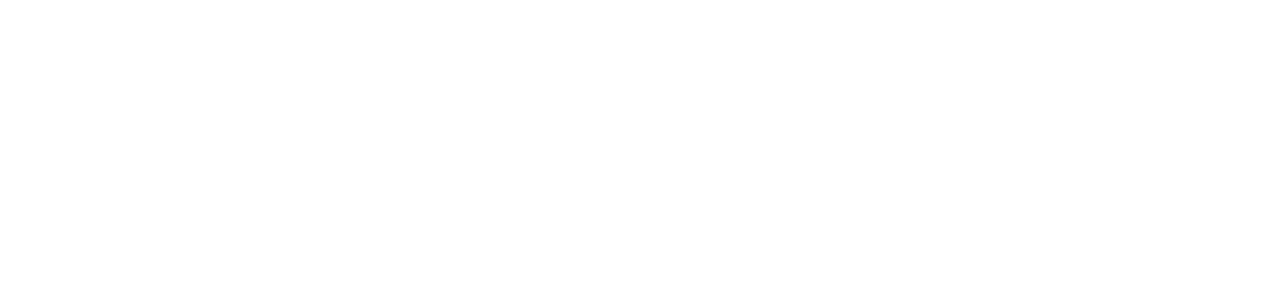
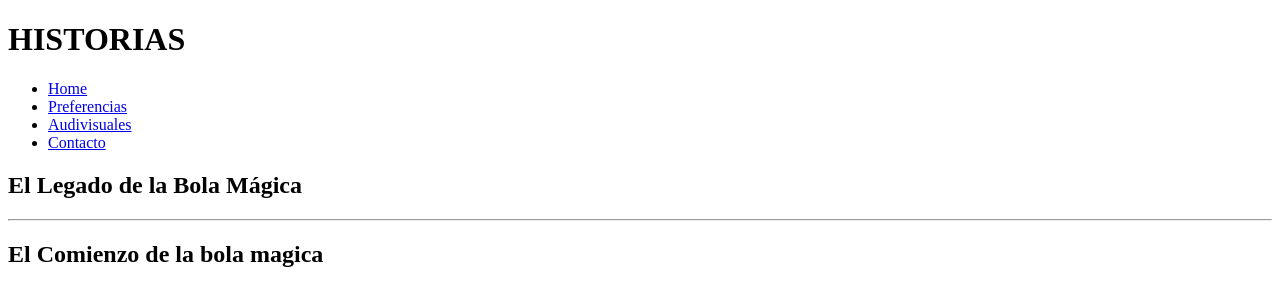
Before and after one commit to CiberNefty/HTML, a plain HTML site: page sergi/proyectos-2023/primeraPaginaWeb/index.html in a window 1280 px wide. Drawn offline with Linux system fonts and the light colour scheme.

Commit message:
Modificamos el archivo index.html en el cual agregamos un nave para agregar las paginas que iremos a mostrar y, a su vez creamos esas paginas aparte para su redireccionamiento, tambien agregamos imagenes.

```diff
--- a/sergi/proyectos-2023/primeraPaginaWeb/index.html
+++ b/sergi/proyectos-2023/primeraPaginaWeb/index.html
@@ -4,9 +4,29 @@
     <meta charset="UTF-8">
     <meta name="viewport" content="width=device-width, initial-scale=1.0">
     <title>Primera Pagina Web</title>
+    <link rel="shortcut icon" href="/sergi/proyectos-2023/primeraPaginaWeb/assets/img/bolaicono2.ico" type="image/x-icon">
 
 </head>
 <body>
+    <header>
+        <h1>HISTORIAS</h1>
+        <nav>
+            <ul>
+                <!--El anchor es para tambien redirigir a otra pagina o seccion-->
+                <li><a href="index.html ">Home</a></li>
+                <li><a href="preferencias.html">Preferencias</a></li>
+                <li><a href="audivisuales.html">Audivisuales</a></li>
+                <li><a href="contacto.html">Contacto</a></li>
+            </ul>
+        </nav>
+    </header>
+
+    <h2>El Legado de la Bola Mágica</h2>
+    <hr>
+    <article>
+        <h2>El Comienzo de la bola magica</h2>
+
+    </article>
 
 </body>
 </html>
```
Also changed, not shown: sergi/proyectos-2023/primeraPaginaWeb/assets/img/WhatsApp Image 2023-09-08 at 18.37.20.jpeg (added), sergi/proyectos-2023/primeraPaginaWeb/assets/img/WhatsApp Image 2023-09-08 at 18.40.17.jpeg (added), sergi/proyectos-2023/primeraPaginaWeb/assets/img/WhatsApp Image 2023-09-08 at 18.41.14.jpeg (added), sergi/proyectos-2023/primeraPaginaWeb/assets/img/WhatsApp Image 2023-09-08 at 18.42.39.jpeg (added), sergi/proyectos-2023/primeraPaginaWeb/assets/img/WhatsApp Image 2023-09-08 at 18.43.10.jpeg (added), sergi/proyectos-2023/primeraPaginaWeb/assets/img/bolaico.png (added), sergi/proyectos-2023/primeraPaginaWeb/assets/img/bolaico1.png (added), sergi/proyectos-2023/primeraPaginaWeb/assets/img/bolaicono2.ico (added), sergi/proyectos-2023/primeraPaginaWeb/assets/img/html_ico.png (added), sergi/proyectos-2023/primeraPaginaWeb/audivisuales.html (added), sergi/proyectos-2023/primeraPaginaWeb/contacto.html (added), sergi/proyectos-2023/primeraPaginaWeb/preferencias.html (added).
